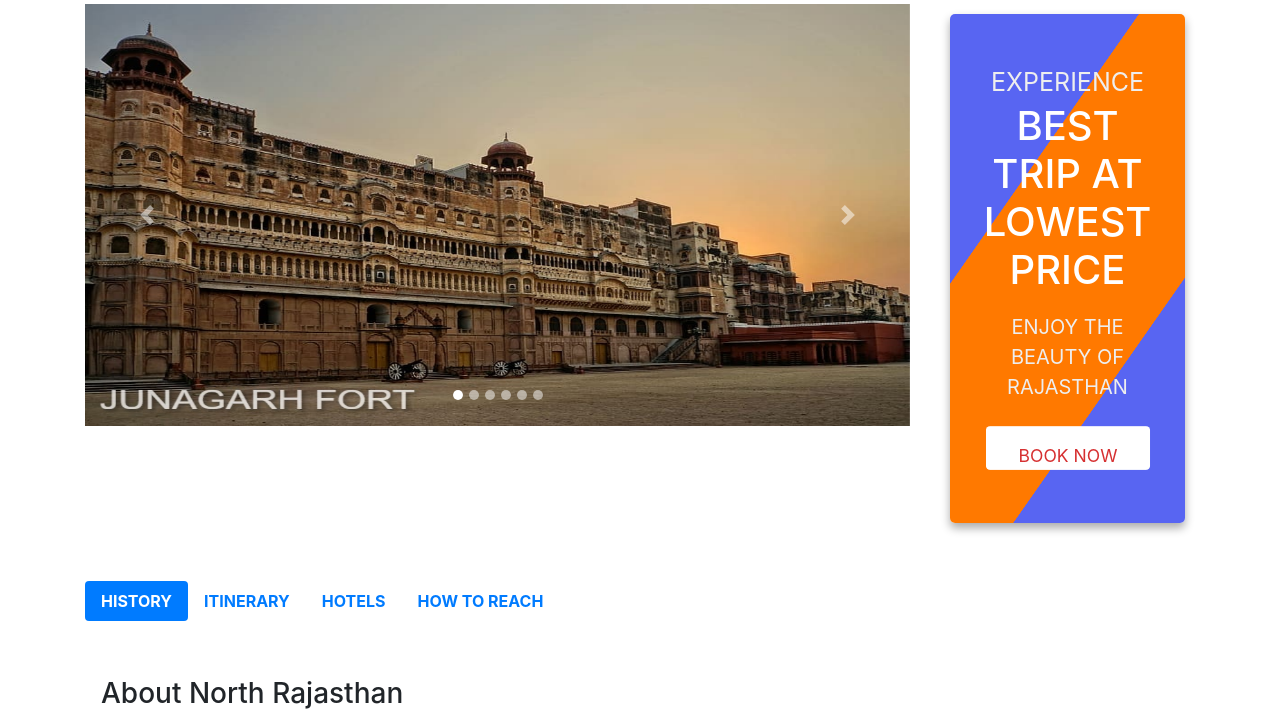
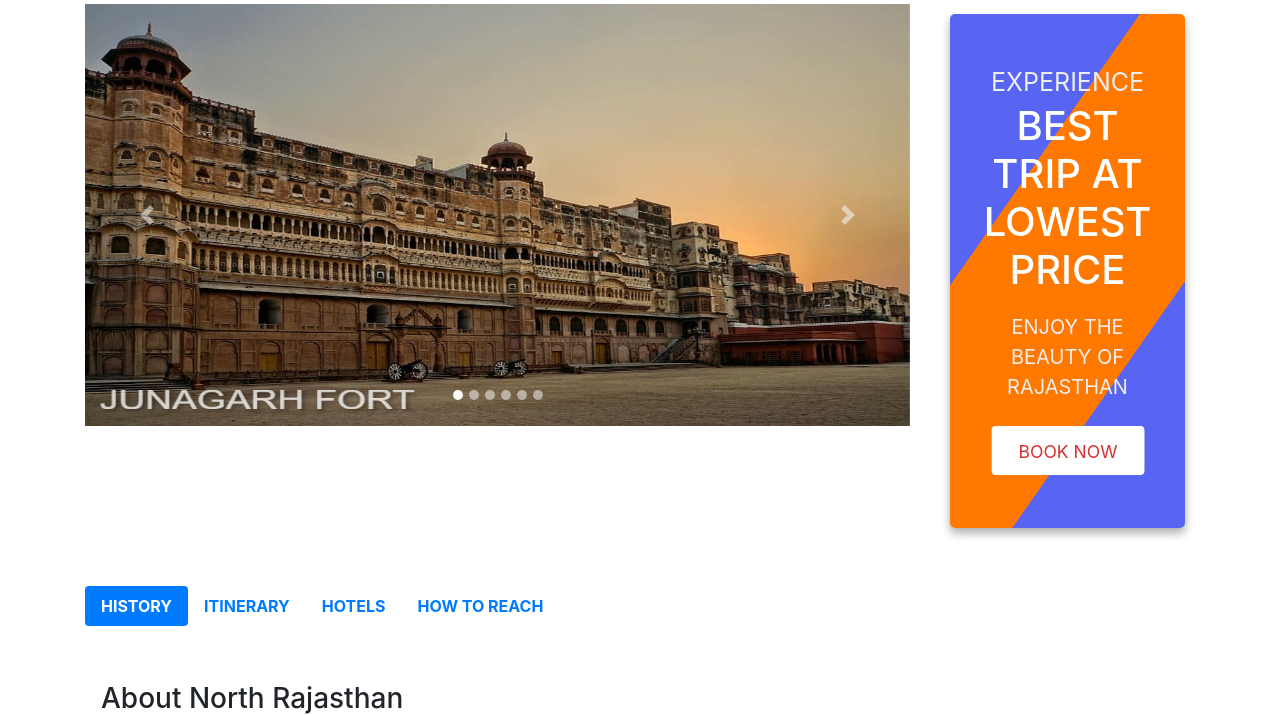
Before and after one commit to abhigyan-c/wanderer, a PHP site: page /OtherHTML/rajasthan.html in a window 1280 px wide. Shown: the part 126-841 px from the top of the page. Run offline with PHP 8.4, Linux system fonts and the light colour scheme.

Commit message:
Update ladakh.css

```diff
--- a/CSS/ladakh.css
+++ b/CSS/ladakh.css
@@ -239,20 +239,23 @@ div.desc {
 }
 
 .banner-container .banner .content p {
-	color: #eee;
+	color: rgb(240, 238, 238);
 	font-size: 20px;
+
 	padding: 10px 0;
 }
 
 .banner-container .banner .content .btn {
 	display: block;
-	height: 40px;
-	width: 150px;
-	line-height: 40px;
+	height: 45px;
+	width: 140px;
+	line-height: 32px;
 	background: #fff;
 	color: #d63031;
 	margin: 5px auto;
-	text-decoration: none;
+	text-decoration:none;
+
+
 }
 
 #a3 {
```
